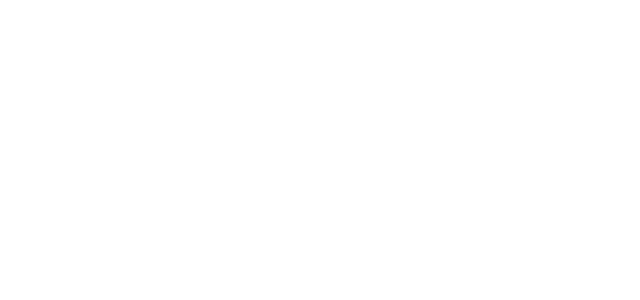
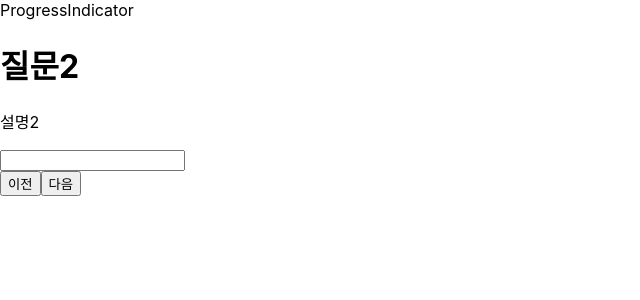
Before and after one commit to hyesom2/survey-pie, a React (Create React App) app in the folder survey-pie/: page /survey/1/1 in a window 1280 px wide. Before the commit this address had no page. Shown: the top 300 px of the page, without its empty margins (0-640 px from the left). Built offline with nearby package versions, Linux system fonts and the light colour scheme.

Commit message:
🎉 Separate steps with a router - Chapter10-3. 라우터로 스텝 구분하기

```diff
--- a/survey-pie/src/App.js
+++ b/survey-pie/src/App.js
@@ -1,59 +1,16 @@
-// import { useState } from 'react';
 import { Route, Routes } from 'react-router-dom';
 
-import PageOne from './pages/pageOne';
-import PageTwo from './pages/PageTwo';
+import CompletionPage from './pages/CompletionPage';
+import SurveyPage from './pages/SurveyPage';
 
 export default function App() {
-  // const questions = [
-  //   {
-  //     title: '질문1',
-  //     desc: '설명1',
-  //     type: 'text',
-  //     options: {},
-  //     required: false,
-  //   },
-  //   {
-  //     title: '질문2',
-  //     desc: '설명2',
-  //     type: 'text',
-  //     options: {},
-  //     required: false,
-  //   },
-  //   {
-  //     title: '질문3',
-  //     desc: '설명3',
-  //     type: 'text',
-  //     options: {},
-  //     required: false,
-  //   },
-  // ];
-  // const step = 0;
-  // const [answers, setAnswers] = useState([]);
-
   return (
     <div className="App">
-      {/*
-      <ProgressIndicator />
-      <QuestionBox
-        question={questions[step]}
-        step={step}
-        questionsLength={questions.length}
-        // answers={answers} // step번째 답변만 받아오도록
-        answer={answers[step]}
-        // setAnswers={setAnswers} 전체를 통으로 바꾸는 것이 아닌 answer가 아닌 사용자가 답변을 입력을 한 값만 변경되도록
-        setAnswer={(newAnswer) => {
-          setAnswers((answer) => {
-            const newAnswers = [...answer];
-            newAnswers[step] = newAnswer;
-            return newAnswer;
-          });
-        }}
-        />
-      */}
       <Routes>
-        <Route path="/" element={<PageOne />} />
-        <Route path="/two" element={<PageTwo />} />
+        <Route path="/survey/:id" element={<SurveyPage />}>
+          <Route path=":step" element={<CompletionPage />} />
+        </Route>
+        <Route path="/dome" element={<CompletionPage />} />
       </Routes>
     </div>
   );
--- a/survey-pie/src/components/ActionButtons/index.js
+++ b/survey-pie/src/components/ActionButtons/index.js
@@ -1,12 +1,39 @@
+import { useNavigate } from 'react-router-dom';
+
 export default function ActionButtons({ step, questionsLength }) {
   const isLastStep = questionsLength - 1 === step;
+  const navigate = useNavigate();
+
   return (
     <div>
-      {step === 0 || <button type="button">이전</button>}
+      {step === 0 || (
+        <button
+          type="button"
+          onClick={() => {
+            navigate(`${step - 1}`);
+          }}
+        >
+          이전
+        </button>
+      )}
       {isLastStep ? (
-        <button type="button">제출</button>
+        <button
+          type="button"
+          onClick={() => {
+            navigate('/done');
+          }}
+        >
+          제출
+        </button>
       ) : (
-        <button type="button">다음</button>
+        <button
+          type="button"
+          onClick={() => {
+            navigate(`${step + 1}`);
+          }}
+        >
+          다음
+        </button>
       )}
     </div>
   );
--- /dev/null
+++ b/survey-pie/src/pages/CompletionPage/index.js
@@ -0,0 +1,3 @@
+export default function CompletionPage() {
+  return <h2>CompletionPage</h2>;
+}
--- /dev/null
+++ b/survey-pie/src/pages/SurveyPage/index.js
@@ -0,0 +1,54 @@
+import { useState } from 'react';
+import { useParams } from 'react-router-dom';
+
+import ProgressIndicator from '../../components/ProgressIndicator';
+import QuestionBox from '../../components/QuestionBox';
+
+export default function SurveyPage() {
+  const params = useParams();
+
+  const questions = [
+    {
+      title: '질문1',
+      desc: '설명1',
+      type: 'text',
+      options: {},
+      required: false,
+    },
+    {
+      title: '질문2',
+      desc: '설명2',
+      type: 'text',
+      options: {},
+      required: false,
+    },
+    {
+      title: '질문3',
+      desc: '설명3',
+      type: 'text',
+      options: {},
+      required: false,
+    },
+  ];
+  const step = parseInt(params.step);
+  const [answers, setAnswers] = useState([]);
+
+  return (
+    <div>
+      <ProgressIndicator />
+      <QuestionBox
+        question={questions[step]}
+        step={step}
+        questionsLength={questions.length}
+        answer={answers[step]}
+        setAnswer={(newAnswer) => {
+          setAnswers((answer) => {
+            const newAnswers = [...answer];
+            newAnswers[step] = newAnswer;
+            return newAnswer;
+          });
+        }}
+      />
+    </div>
+  );
+}
```
